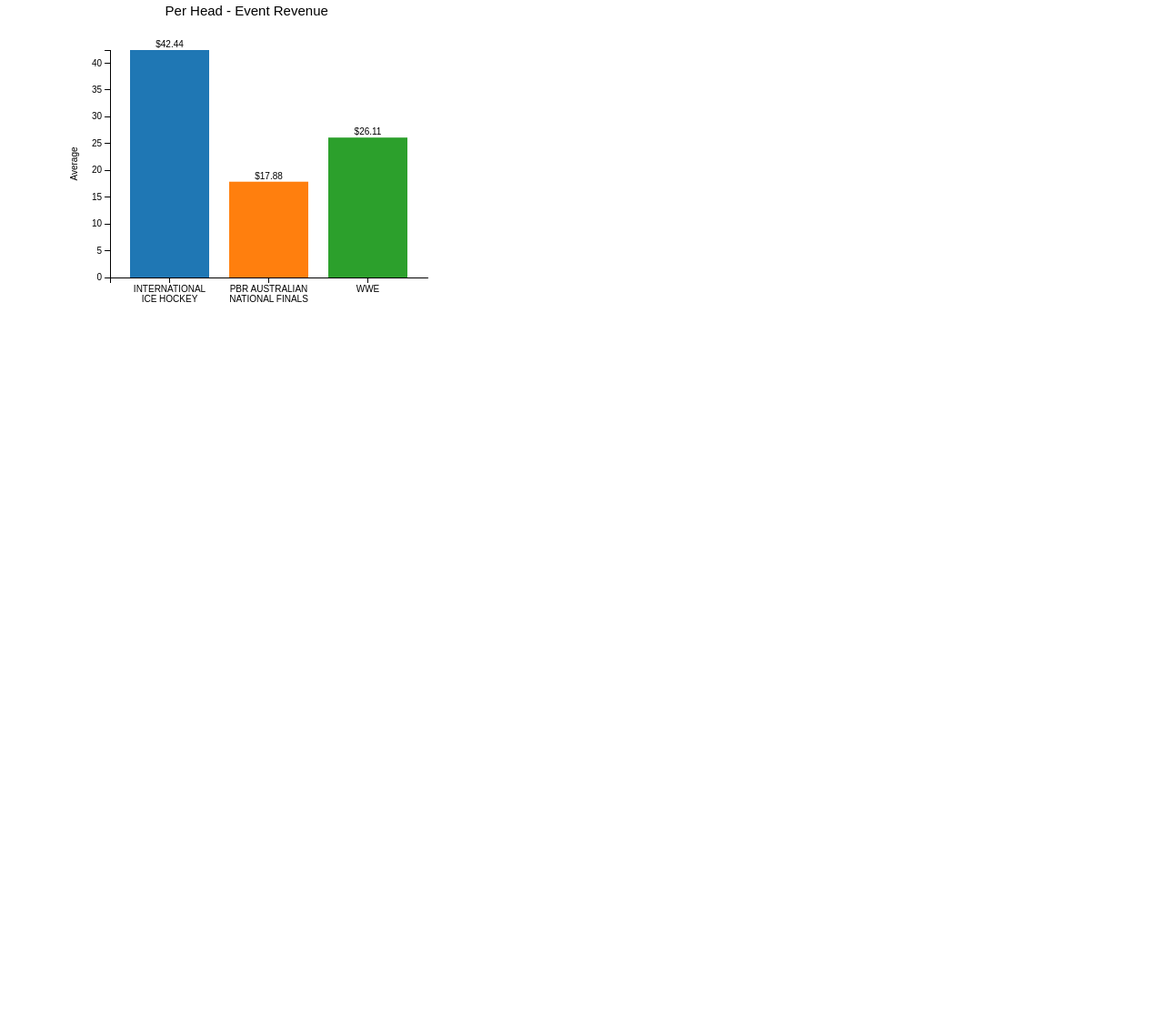
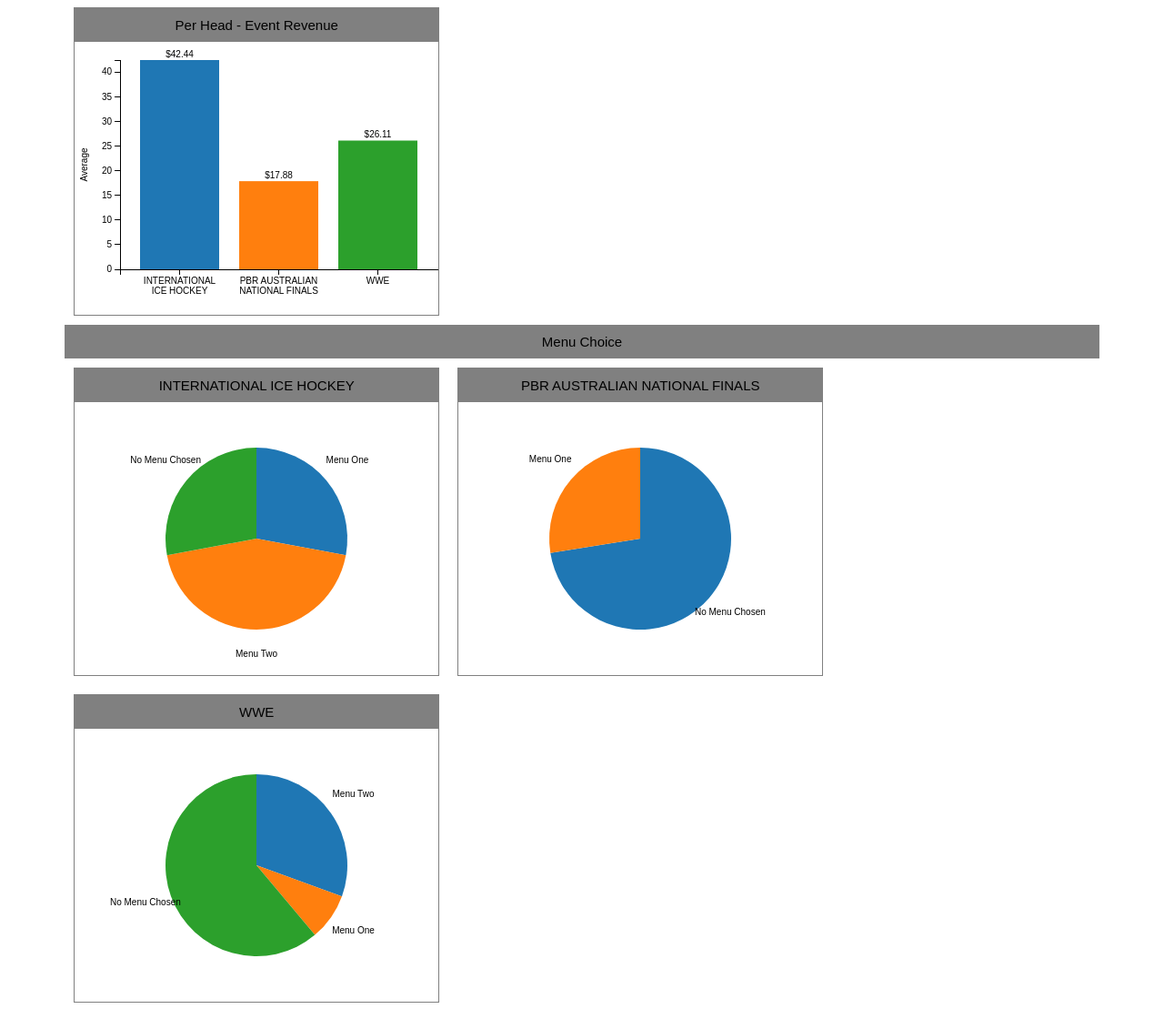
Before and after one commit to panchajanyahr/d3-work, a plain HTML site: page event-dashboard/index.html in a window 1280 px wide. Shown: the part 369-1489 px from the top of the page at 91% size. Before the commit the page ends 800 px from the top, so only its background shows below. Drawn offline with nearby package versions, Linux system fonts and the light colour scheme.

Commit message:
Added pie chart

```diff
--- a/event-dashboard/bar-chart.js
+++ b/event-dashboard/bar-chart.js
@@ -23,7 +23,7 @@
 }
 
 function barChart(svg, options) {
-    var margin = {top: 20, right: 0, bottom: 30, left: 50},
+    var margin = {top: 20, right: 0, bottom: 50, left: 50},
     width = 400 - margin.left - margin.right,
     height = 300 - margin.top - margin.bottom;
 
--- a/event-dashboard/index.html
+++ b/event-dashboard/index.html
@@ -2,7 +2,7 @@
 <div class="bar-charts">
   <div class="total-revenue">
     <h3>Total Revenue for the Event</h3>
-    <svg>
+    <svg></svg>
   </div>
   <div class="average-revenue">
     <h3>Average By Facility</h3>
@@ -10,9 +10,13 @@
   </div>
   <div class="per-head-revenue">
     <h3>Per Head - Event Revenue</h3>
-    <svg>
+    <svg></svg>
   </div>
 </div>
+<div class="pie-charts">
+  <h2>Menu Choice</h2>
+</div>
 <script src="http://cdnjs.cloudflare.com/ajax/libs/d3/3.4.11/d3.min.js"></script>
+<script src="pie-chart.js"></script>
 <script src="bar-chart.js"></script>
 <script src="main.js"></script>
--- a/event-dashboard/main.css
+++ b/event-dashboard/main.css
@@ -12,17 +12,31 @@
     text-anchor: middle;
 }
 
-.bar-charts {
+.bar-charts, .pie-charts {
     margin: 0 auto;
     width: 90%;
 }
 
-.bar-charts div {
+.pie-charts div, .bar-charts div {
     display: inline-block;
+    margin: 10px;
+    border: 1px solid gray;
 }
 
 h3 {
     text-align: center;
     font-size: 15px;
     font-weight: 300;
+    margin: 0;
+    padding: 10px;
+    background-color: grey;
 }
+
+h2 {
+    text-align: center;
+    font-size: 15px;
+    font-weight: 300;
+    margin: 0;
+    padding: 10px;
+    background-color: grey;
+}
--- a/event-dashboard/main.js
+++ b/event-dashboard/main.js
@@ -31,4 +31,28 @@
     barChart(d3.select(".total-revenue svg"), {yHeading:"Revenue", data:totalRevenueData});
     barChart(d3.select(".average-revenue svg"), {yHeading:"Revenue by suite", data:averageRevenueData});
     barChart(d3.select(".per-head-revenue svg"), {yHeading:"Average", data:perHeadRevenueData});
+
+    d3.nest()
+        .key(function(d) { return d["eventname"].trim(); })
+        .entries(data)
+        .forEach(function(entries) {
+            var eventName = entries.key;
+            var events = entries.values;
+
+            var data = d3.nest()
+                .key(function(d) {
+                    var menu = d["selected_menu"].trim();
+                    return menu === "" ? "No Menu Chosen" : menu;
+                })
+                .rollup(function(menuEvents) { return {value: menuEvents.length}; })
+                .entries(events);
+
+            var div = d3.select(".pie-charts")
+                .append("div");
+
+            div.append("h3")
+                .text(eventName);
+            var svg = div.append("svg");
+            pieChart(svg, {data: data});
+        });
 });
--- /dev/null
+++ b/event-dashboard/pie-chart.js
@@ -0,0 +1,45 @@
+function pieChart(svg, options) {
+    var margin = 50;
+    var width = 400, height = 300,
+    radius = Math.min(width, height) / 2;
+
+    var arc = d3.svg.arc()
+        .outerRadius(radius - margin)
+        .innerRadius(0);
+
+    var pie = d3.layout.pie()
+        .sort(null)
+        .value(function(d) { return d.values.value; });
+
+    var color = d3.scale.category10();
+
+    var svg = svg.attr({width: width,
+                        height: height})
+        .append("g")
+        .attr("transform", "translate(" + width / 2 + "," + height / 2 + ")");
+
+
+    var pieData = pie(options.data);
+    var g = svg.selectAll(".arc")
+        .data(pieData)
+        .enter().append("g")
+        .attr("class", "arc");
+
+    g.append("path")
+        .attr("d", arc)
+        .style("fill", function(d, i) { return color(i); });
+
+    svg.selectAll("text")
+        .data(pieData)
+        .enter()
+        .append("text")
+        .attr("x", function(d) {
+            var a = d.startAngle + (d.endAngle - d.startAngle)/2 - Math.PI/2;
+            return Math.cos(a) * (radius - 20);
+        })
+        .attr("y", function(d) {
+            var a = d.startAngle + (d.endAngle - d.startAngle)/2 - Math.PI/2;
+            return Math.sin(a) * (radius - 20);
+        })
+        .text(function(d) { return d.data.key; });
+}
```
